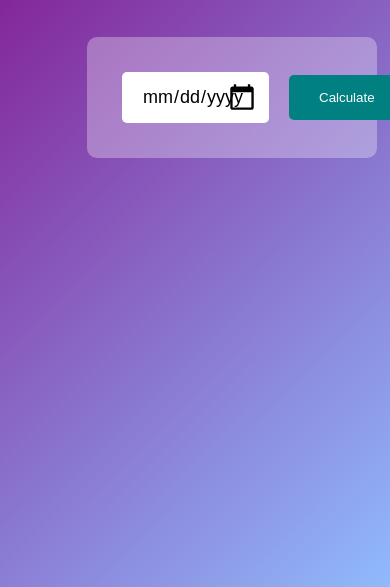
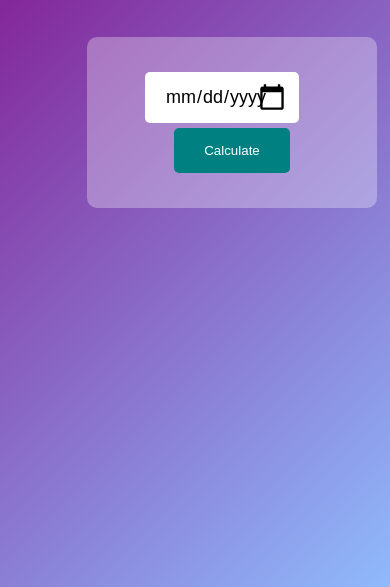
Before and after one commit to TobyCrackit/age-calculator, a plain HTML site: page index.html in a window 390 px wide. Shown: the part 257-844 px from the top of the page. Drawn offline with Linux system fonts and the light colour scheme.

Commit message:
Update style.css
Added media rule to make it responsive on mobile devices.

```diff
--- a/style.css
+++ b/style.css
@@ -79,3 +79,22 @@
 #result span{
     color: #ffff76;
 }
+
+@media(max-width: 700px){
+    .input-box{
+        flex-direction: column;
+
+
+    }
+    .input-box input{
+        width: 70%;
+        margin-bottom: 5px;
+    }
+
+    .input-box button{
+        display: flex;
+        align-items: center;
+    }
+
+
+}
```
